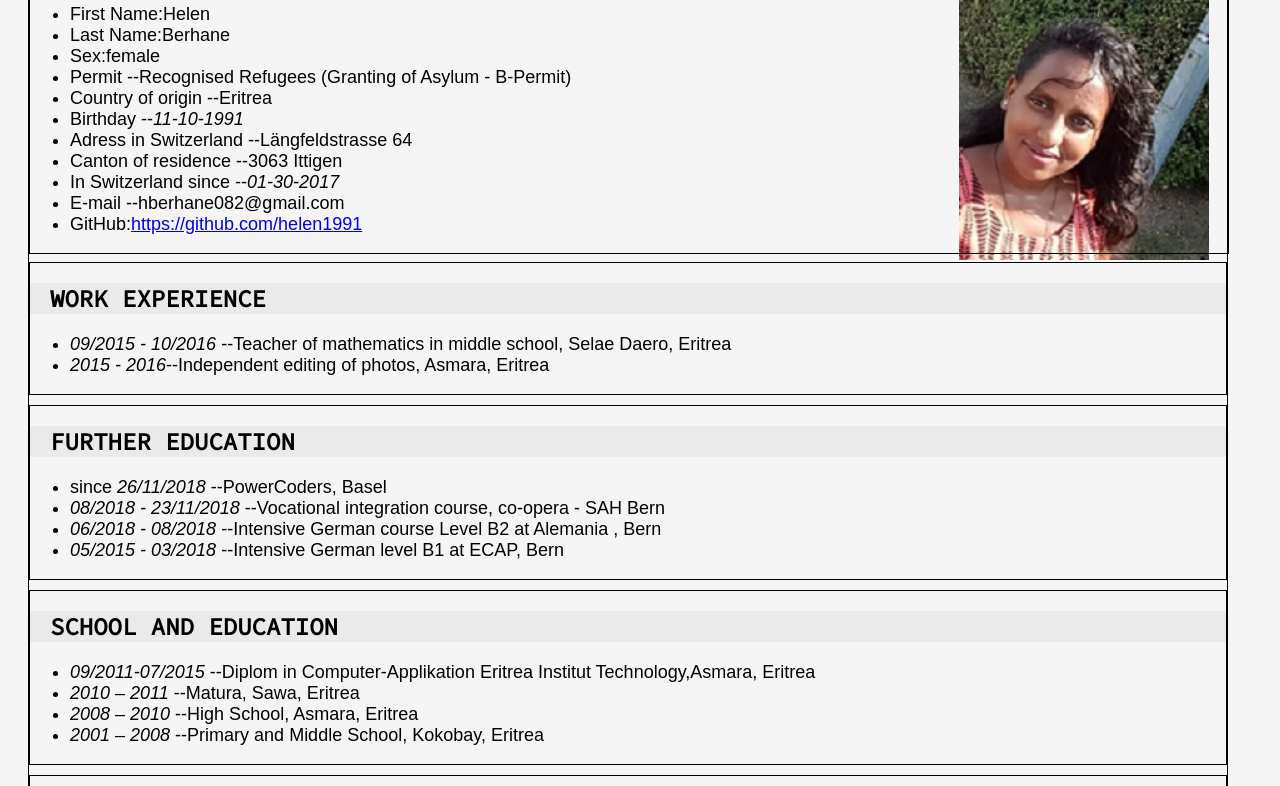
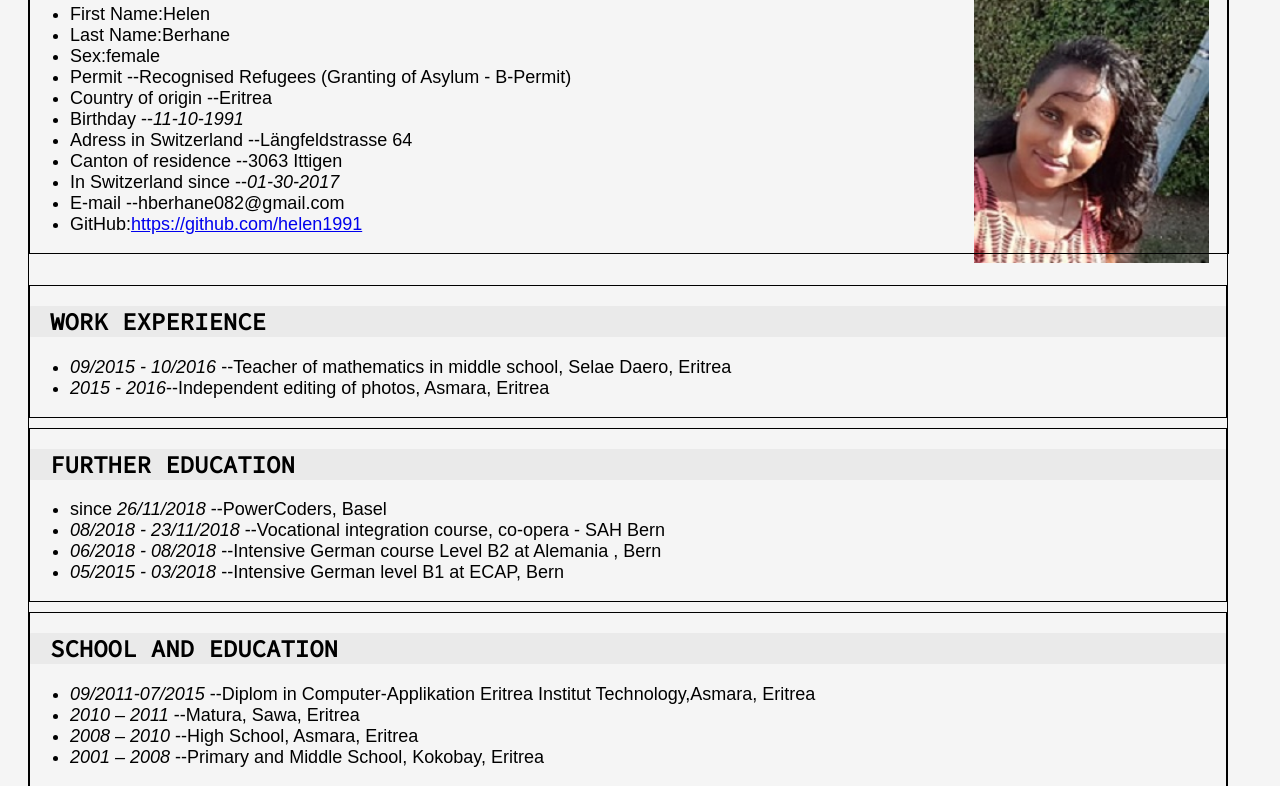
Before and after one commit to helen1991/powercoders, a plain HTML site: page portfolio/portfolio.html in a window 1280 px wide. Shown: the part 157-943 px from the top of the page. Drawn offline with Linux system fonts and the light colour scheme; a web font is replaced by a local one.

Commit message:
update-cv

```diff
--- a/portfolio/portfolio-A.css
+++ b/portfolio/portfolio-A.css
@@ -10,8 +10,13 @@ img {
 }
 */
 
+
 #info-and-photo {
   position: relative;
+}
+
+#me-large{
+  display: none;
 }
 
 #personal-information {
@@ -32,5 +37,5 @@ img {
 }
 
 #work-experience {
-  margin-top: 22em;
+  margin-top: 23.4em;
 }
--- a/portfolio/portfolio-B.css
+++ b/portfolio/portfolio-B.css
@@ -2,11 +2,11 @@ body {
  max-width: 960px;
 }
 
+
 #me-small {
-  display: inline;
-  width: 250px;
+  display: none;
 }
 
-#me-large {
-  display: none;
+#me-large{
+  display: inline;
 }
--- a/portfolio/portfolio-C.css
+++ b/portfolio/portfolio-C.css
@@ -3,10 +3,11 @@ body {
 }
 
 #me-large {
-  display: inline;
   width: 250px;
 }
 
-#me-small {
-  display: none;
+
+#info-and-photo p img {
+  margin-top: 20px;
+  width: 235px;
 }
--- a/portfolio/portfolio.css
+++ b/portfolio/portfolio.css
@@ -43,6 +43,8 @@ h2, h1 {
   font-style: italic;
 }
 
-#me-small {
-  display: none;
+#info-and-photo p img {
+  margin-top: 20px;
+  margin-left: 50px;
+  width: 235px;
 }
--- a/portfolio/portfolio.html
+++ b/portfolio/portfolio.html
@@ -3,9 +3,9 @@
   <head>
    <title>Personal Information</title>
    <link rel="stylesheet" type="text/css" href="portfolio.css">
-   <link rel="stylesheet" type="text/css" href="portfolio-A.css" media="screen and (min-width: 600px)">
-   <link rel="stylesheet" type="text/css" href="portfolio-B.css" media="screen and (min-width: 960px)">
-   <link rel="stylesheet" type="text/css" href="portfolio-C.css" media="screen and (min-width: 1200px)">
+   <link rel="stylesheet" type="text/css" href="portfolio-A.css" media="screen and (min-width: 400px)">
+   <link rel="stylesheet" type="text/css" href="portfolio-B.css" media="screen and (min-width: 760px)">
+   <link rel="stylesheet" type="text/css" href="portfolio-C.css" media="screen and (min-width: 900px)">
    <meta name="viewport" content="width=device-width">
    <link href="https://fonts.googleapis.com/css?family=Artifika|Average+Sans|Source+Code+Pro" rel="stylesheet">
   </head>
```
